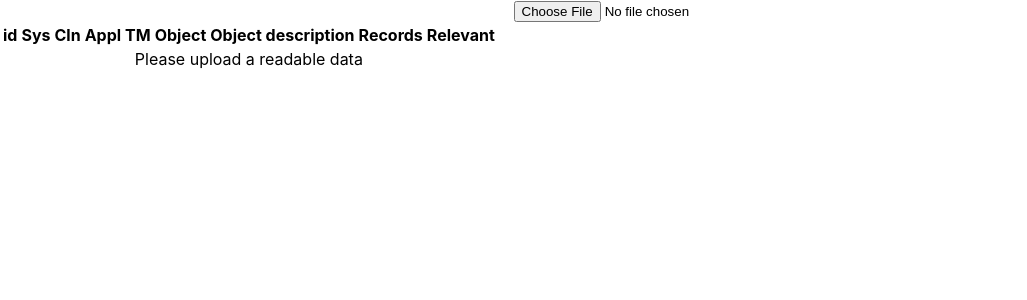
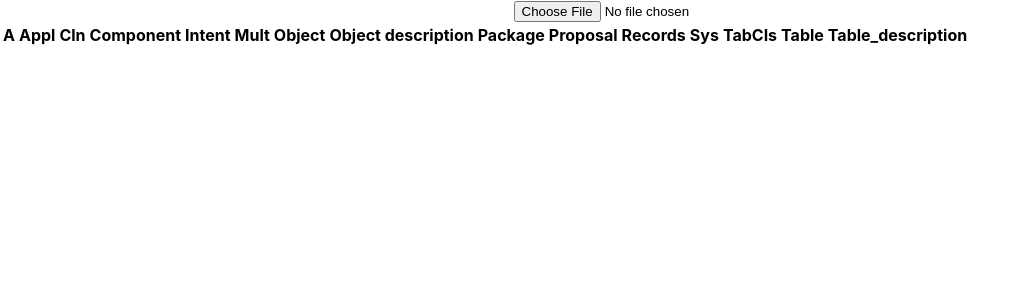
Before and after one commit to dev-team-sap-react/first-react-project, a React (Create React App) app: page / in a window 1280 px wide. Shown: the top 300 px of the page, without its empty margins (0-1027 px from the left). Built offline with nearby package versions, Linux system fonts and the light colour scheme.

Commit message:
Simdi trim de calisiyor.

```diff
--- a/src/App.css
+++ b/src/App.css
@@ -36,3 +36,14 @@
     transform: rotate(360deg);
   }
 }
+
+.left-aligned {
+  text-align: left;
+}
+
+.right-aligned {
+  text-align: right;
+}
+.bold-text {
+  font-weight: bold;
+}
--- a/src/App.js
+++ b/src/App.js
@@ -1,83 +1,181 @@
+import "./App.css";
 import React, { useState } from "react";
-import "./App.css";
-import * as XLSX from "xlsx";
+import Papa from "papaparse";
+
 
 const App = () => {
-  const [jsonData, setJsonData] = useState(null);
+  const [data, setData] = useState([]);
 
-  const handleExcelInputChange = async (e) => {
-    const files = e.target.files[0];
-    if (files) {
-      try {
-        const reader = new FileReader();
-        reader.onload = (e) => {
-          const binaryString = e.target.result;
-          const workbook = XLSX.read(binaryString, {type : "binary"});
-          const sheetName = workbook.SheetNames[0];
-          const sheet = workbook.Sheets[sheetName];
-          const jsonDataXslx = XLSX.utils.sheet_to_json(sheet);
-          setJsonData(jsonDataXslx);
-          console.log(jsonData);
-          console.log(workbook);
-          console.log(sheetName);
-          console.log(sheet);
-        };
-        reader.readAsBinaryString(files);
+  function handleFile(e) {
+    const file = e.target.files[0];
+    Papa.parse(file, {
+      header: true,
+      complete: function (results) {
+        const parsedData = results.data;
 
-      } catch (error) {
-        console.error('Error reading Excel file:', error);
-      }
-    }
-  };
+        // Trim strings and convert numbers to fixed format
+        const processedData = parsedData.map((item) => {
+          const processedItem = {};
+          Object.keys(item).forEach((key) => {
+            if (typeof item[key] === "string") {
+              processedItem[key] = item[key].trim();
+            } else if (typeof item[key] === "number") {
+              processedItem[key] = item[key].toFixed(2);
+            } else {
+              processedItem[key] = item[key];
+            }
+          });
+          return processedItem;
+        });
 
-  return (
-    <div className="App">
-      <input
-        type="file"
-        accept=".csv,.xlsx,.xls"
-        onChange={(e) => handleExcelInputChange(e)}
-      />
+        setData(processedData);
+        console.log(processedData);
+        console.log(processedData[5].Records * 45000000);
+        console.log(processedData[5].id);
+      },
+    });
+  }
 
+return (
+  <div className="App">
+      <input type="file" accept=".csv" onChange={handleFile} />
       <table className="table">
         <thead>
           <tr>
-            <th scope="col">id</th>
-            <th scope="col">Sys</th>
+            <th scope="col">A</th>
+            <th scope="col">Appl</th>
             <th scope="col">Cln</th>
-            <th scope="col">Appl</th>
-            <th scope="col">TM</th>
+            <th scope="col">Component</th>
+            <th scope="col">Intent</th>
+            <th scope="col">Mult</th>
             <th scope="col">Object</th>
             <th scope="col">Object description</th>
+            <th scope="col">Package</th>
+            <th scope="col">Proposal</th>
             <th scope="col">Records</th>
-            <th scope="col">Relevant</th>
+            <th scope="col">Sys</th>
+            <th scope="col">TabCIs</th>
+            <th scope="col">Table</th>
+            <th scope="col">Table_description</th>
           </tr>
         </thead>
-
         <tbody>
-          {jsonData ? (
-            jsonData.map((item, index) => (
-              <tr key={index}>
-                <td>{item.Sys}</td>
-                <td>{item.Cln}</td>
-                <td>{item.Table}</td>
-                <td>{item.Appl}</td>
-                <td>{item.TM}</td>
-                <td>{item.Object}</td>
-                <td>{item.Object}</td>
-                <td>{item.description}</td>
-                <td>{item.Records}</td>
-                <td>{item.Relevant}</td>
-              </tr>
-            ))
-          ) : (
-            <tr>
-              <td colSpan="15">Please upload a readable data</td>
+          {data.map((item, index) => (
+            <tr key={index} className="left-aligned">
+              <td>{item.A}</td>
+              <td>{item.Appl}</td>
+              <td>{item.Cln}</td>
+              <td>{item.Component}</td>
+              <td>{item.Intent}</td>
+              <td>{item.Mult}</td>
+              <td>{item.Object}</td>
+              <td>{item.Object_description}</td>
+              <td>{item.Package}</td>
+              <td>{item.Proposal}</td>
+              <td className="right-aligned bold-text" >{item.Records}</td>
+              <td>{item.Sys}</td>
+              <td>{item.TabCls}</td>
+              <td>{item.Table}</td>
+              <td>{item.Table_description}</td>
             </tr>
-          )}
+          ))}
         </tbody>
       </table>
     </div>
   );
+  // const App = () => {
+    //   const [data, setData] = useState([]);
+
+    //   function handleFile(e) {
+      //     const file = e.target.files[0];
+      //     Papa.parse(file, {
+        //       header: true,
+        //       complete: function (results) {
+          //         const data = [];
+          //         const parsedData = JSON.parse(results.data);
+
+          //         Object.keys(parsedData).forEach((key) => {
+            //           if (typeof parsedData[key] === "string") {
+              //             parsedData[key] = parsedData[key].trim();
+              //           }
+              //         });
+              //         const trimmedData = JSON.stringify(parsedData);
+
+              //         setData(trimmedData);
+              //         // Object.keys(parsedData).forEach((key) => {
+                //         //   if (typeof parsedData[key] === 'number'){
+                  //         //     parsedData[key] = parsedData[key].toFixed(2);
+                  //         //   }
+                  //         // });
+
+                  //         setData(data);
+                  //         //setData(results.data);
+                  //         console.log(data[1].Records * 555);
+                  //         console.log(data);
+                  //       },
+                  //     });
+                  //   }
+                  //<div>{data[1]*5} Kere Tekrarlandi.</div>
+
+                  // return (
+                    //   <div>
+                    //     <input type="file" accept=".csv" onChange={handleCSVInputChange} />
+
+    //     {data ? (
+      //       <div className="json-container">
+      //         <pre>{JSON.stringify(data, null, 2)}</pre>
+      //       </div>
+      //     ) : (
+        //       <p>Please select a CSV file.</p>
+        //     )}
+        //   </div>
+        // );
+
+
+        // const parsedData = JSON.parse(results.data);
+
+        // Object.keys(parsedData).forEach((key) => {
+          //   if (typeof parsedData[key] === "string") {
+            //     parsedData[key] = parsedData[key].trim();
+  //   }
+  // });
+  // const trimmedData = JSON.stringify(parsedData);
+
+  // setData(trimmedData);
 };
+export default App;
 
-export default App;
+//import JSON from "json";
+
+// @ts-check
+
+// function trimConvertDataToJson(e) {
+  //   //let dataToTrim = e;
+  //   let lines = e.split("\n");
+  //   let headers = lines[0].split(",");
+  //   const result = [];
+
+  //   for (let i = 1; i < lines.length; i++) {
+  //     const obj = {};
+  //     const currentLine = lines[i].split(",");
+  //     for (let j = 1; j < headers.length; j++) {
+    //       obj[headers[j].trim()] = currentLine[j].trim();
+  //     }
+  //     result.push(obj);
+  //   }
+
+  //   return result;
+  // }
+  // const handleCSVInputChange = (event) => {
+    //   const file = event.target.files[0];
+    //   const reader = new FileReader();
+
+    //   reader.onload = (e) => {
+      //     const csvData = e.target.result;
+      //     const jsonData = trimConvertDataToJson(csvData);
+      //     setData(jsonData);
+      //     console.log(data);
+      //   };
+
+      //   reader.readAsText(file);
+      // };
```
Also changed, not shown: src/logo.svg (deleted).
